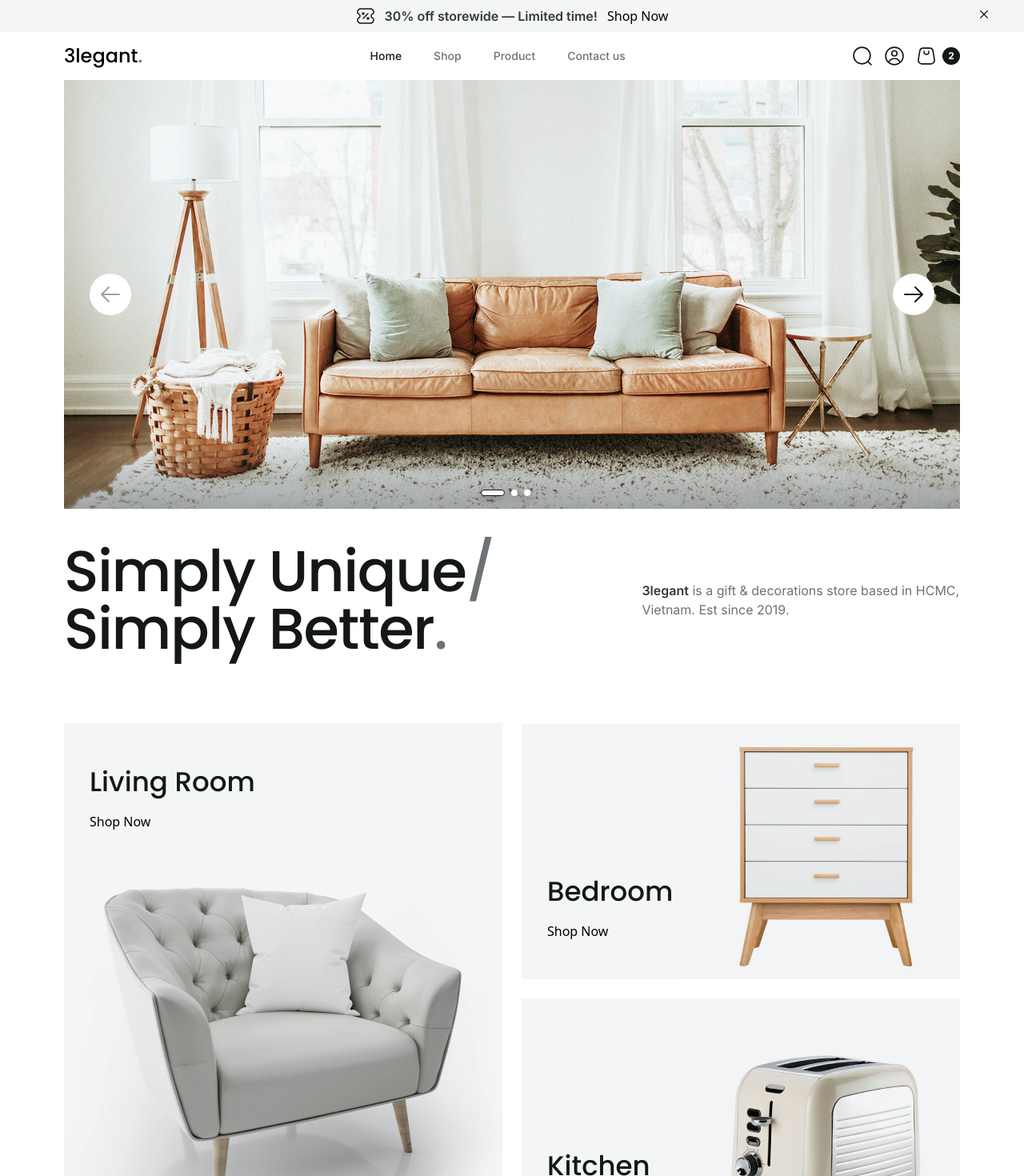
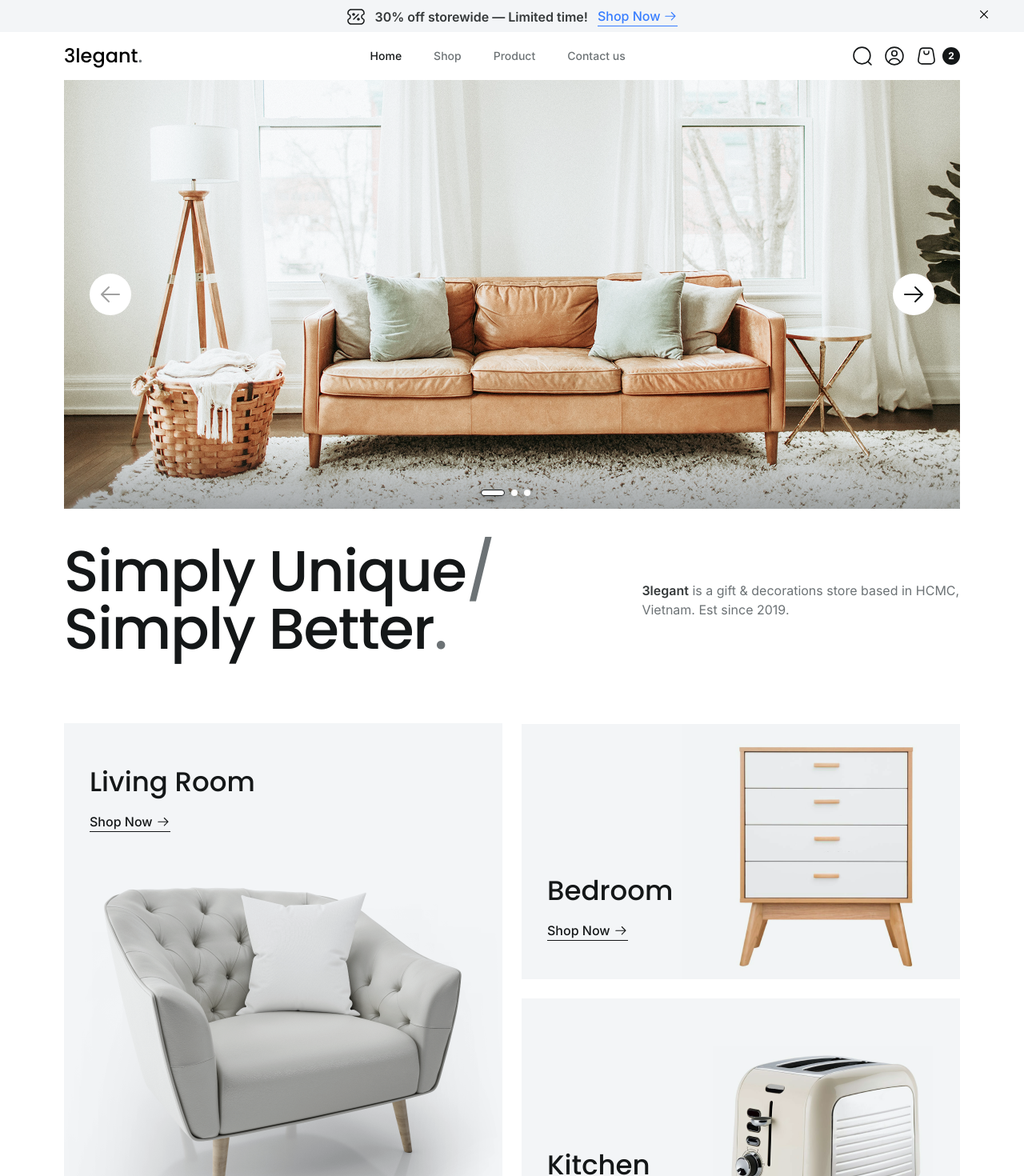
Before and after one commit to Hamiiiidreza/Home-Style, a React (Vite) app: page / in a window 1280 px wide. Shown: the top 1470 px of the page at 80% size. Built offline with nearby package versions, Linux system fonts and the light colour scheme.

Commit message:
refactor: integrate ShopLink component in topbar and category-card

```diff
--- a/src/components/modules/topbar/topbar.jsx
+++ b/src/components/modules/topbar/topbar.jsx
@@ -1,6 +1,6 @@
 import React, { useState } from 'react'
 import { IoCloseOutline } from "react-icons/io5";
-import ButtonCard from '../../ui/button-card';
+import ShopLink from '../../ui/shop-link';
 
 function Topbar() {
 
@@ -19,7 +19,7 @@ function Topbar() {
                 30% off storewide — Limited time!
               </p>
             </div>
-            <ButtonCard
+            <ShopLink
               title="Shop Now"
               textColor="text-secondary-color-blue"
               borderColor="border-secondary-color-blue"
--- a/src/components/templates/category-section/category-card.jsx
+++ b/src/components/templates/category-section/category-card.jsx
@@ -1,5 +1,5 @@
 import React from "react";
-import ButtonCard from '../../ui/button-card';
+import ShopLink from "../../ui/shop-link";
 
 const CategoryCard = ({ image, title, heightClass, isTop, imageClass, hasInnerLeftBorder }) => (
     <div className={`group relative ${heightClass} bg-neutral-02 overflow-hidden transition-all
@@ -23,7 +23,7 @@ const CategoryCard = ({ image, title, heightClass, isTop, imageClass, hasInnerLe
                 <h3 className="font-PoppinsMedium text-neutral-07 text-headline-5 mb-3 hover:drop-shadow-custom transition-all">
                     {title}
                 </h3>
-                <ButtonCard
+                <ShopLink
                     title="Shop Now"
                     textColor="text-neutral-07"
                     borderColor="border-neutral-07"
@@ -34,7 +34,7 @@ const CategoryCard = ({ image, title, heightClass, isTop, imageClass, hasInnerLe
                 <h3 className="font-PoppinsMedium text-neutral-07 text-headline-5 mb-3 hover:drop-shadow-custom transition-all">
                     {title}
                 </h3>
-                <ButtonCard
+                <ShopLink
                     title="Shop Now"
                     textColor="text-neutral-07"
                     borderColor="border-neutral-07"
```
